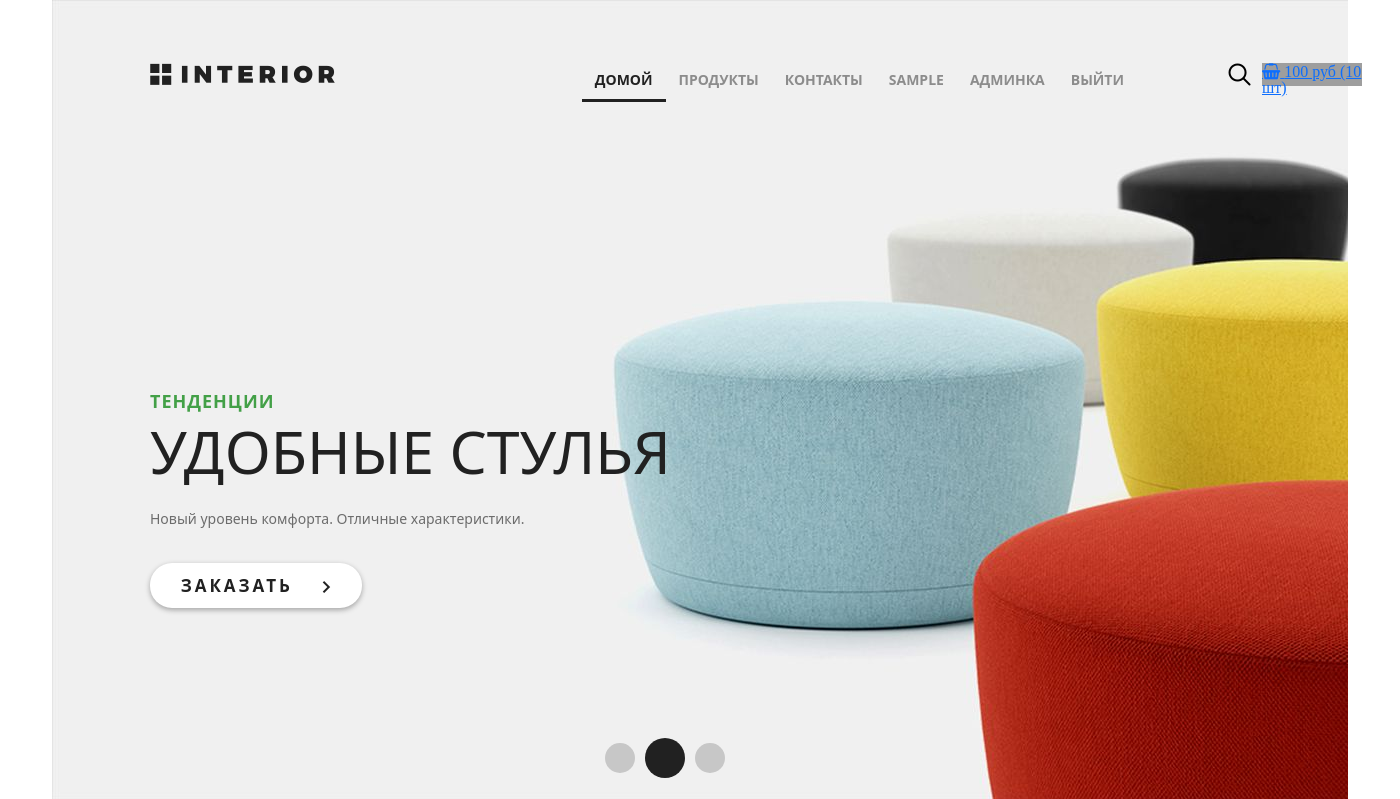
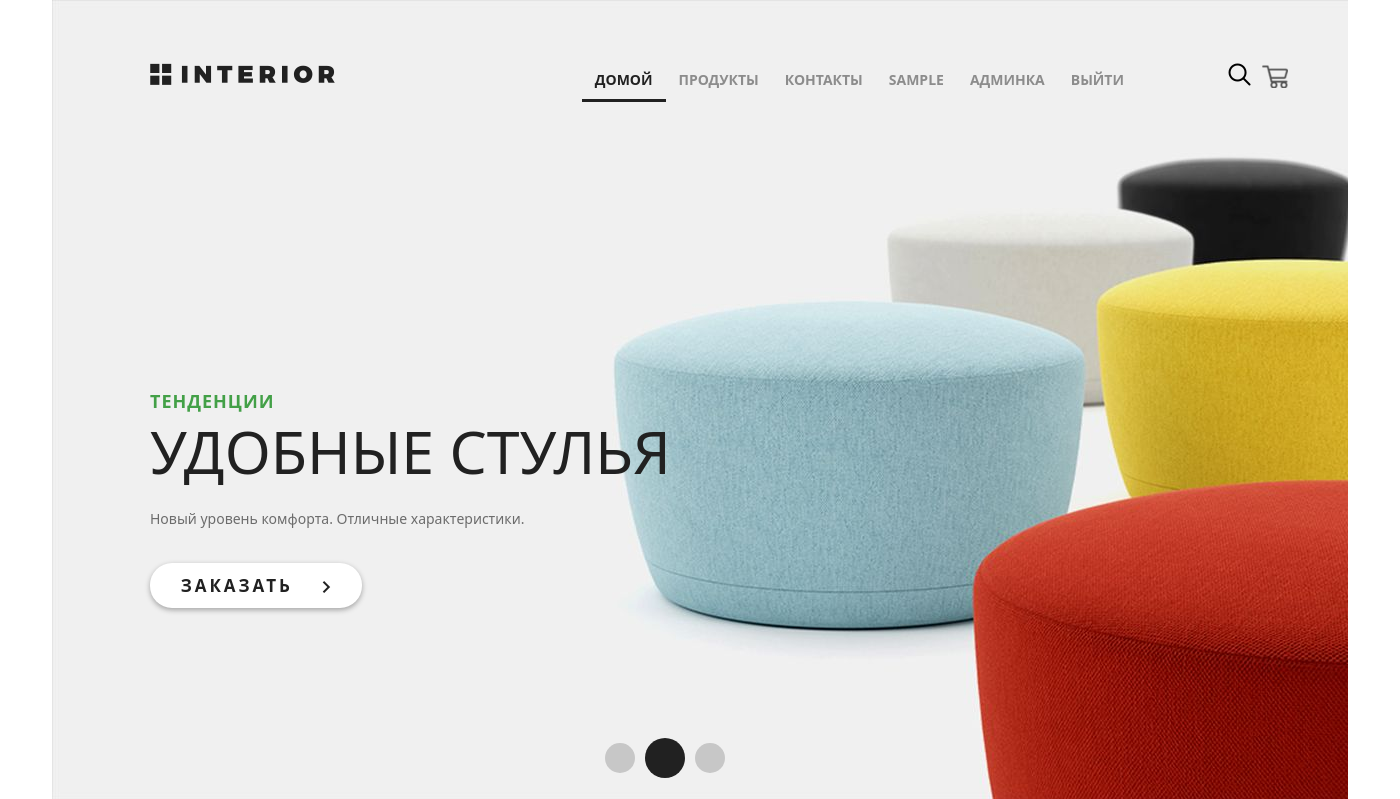
Before and after one commit to EduardMI/Django2, a Django app: page / in a window 1400 px wide. Shown: the top 799 px of the page. Run offline with Django 3.2, Linux system fonts and the light colour scheme; a user stored in the database is signed in; tables that the repository leaves empty hold one stand-in row (values such as "Sample post"); grey boxes marked "Sample" are stand-in pictures; parts of the project's set-up code (start-up, migrations or seed data) failed here and were passed over; grey boxes are pictures that could not be loaded.

Commit message:
lesson_1.2

```diff
--- a/geekshop/geekshop/static/style.css
+++ b/geekshop/geekshop/static/style.css
@@ -82,13 +82,22 @@ html, body {
 }
 .basket {
 	display: block;
-	width: 100px;
+	width: 23px;
 	height: 23px;
-	background-image: url(/static/img/basket.png);
 	position: absolute;
 	top: 63px;
 	left: 1210px;
 }
+
+.basket_record {
+    margin-bottom: 10px;
+}
+
+.basket_record img {
+    weight: auto;
+    height: 270px;
+}
+
 
 .clearfix:after {
 	content: "";
--- a/geekshop/geekshop/templates/geekshop/includes/inc_main_menu.html
+++ b/geekshop/geekshop/templates/geekshop/includes/inc_main_menu.html
@@ -1,3 +1,4 @@
+{% load static %}
 <div class="header clearfix">
     <a href="{% url 'main' %}" class="logo"></a>
     <ul class="menu">
@@ -39,12 +40,8 @@
 
     <a href="#" class="search"></a>
     {% if basket and request.path != '/basket/' %}
-    <a href="{% url 'basket:view' %}" class="fa fa-shopping-basket basket">
-    <span>
-        {{ basket.0.total_cost|floatformat:0 }} руб
-        ({{ basket.0.total_quantity }} шт)
-    </span>
+    <a href="{% url 'basket:view' %}" class="basket">
+        <img src="{% static 'img/basket.png' %}" alt="">
     </a>
     {% endif %}
-
 </div>
```
Also changed, not shown: geekshop/geekshop/static/img/basket.png (added).
